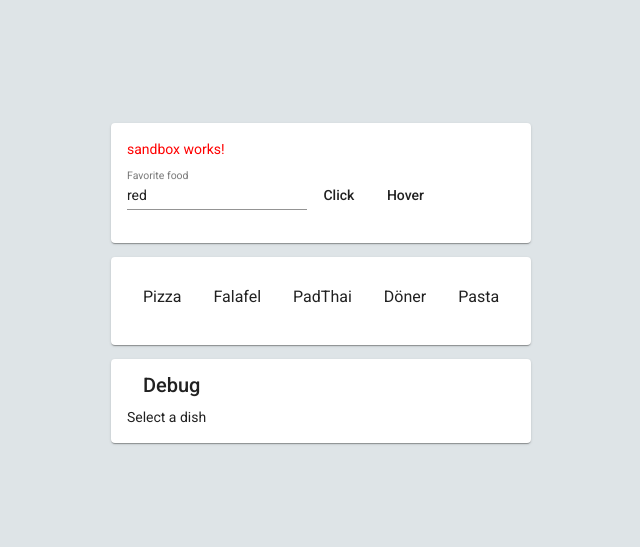
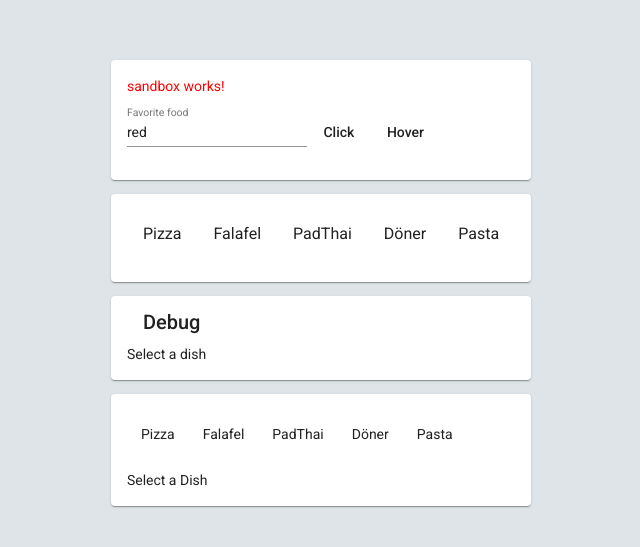
Before and after one commit to CivanErbay/FlatMatezAngular, an Angular app: page /sandbox in a window 1280 px wide. Shown: the part 117-664 px from the top of the page, without its empty margins (319-959 px from the left). Built offline with nearby package versions, Linux system fonts and the light colour scheme.

Commit message:
Add Event Handler and if Else - Construction

```diff
--- a/src/app/ingredients/ingredients.component.html
+++ b/src/app/ingredients/ingredients.component.html
@@ -1 +1,14 @@
-<p>ingredients works!</p>
+<mat-card style="margin-top: 1em;" >
+    <div style="display: flex; ">
+<p style="padding: 1em" *ngFor="let item of ingredients" (click)="dishHandler(item)">
+  {{ item.dish }}
+</p>
+</div>
+
+<p *ngIf="selectedDish, else elseBlock">
+  {{ selectedDish.dish }} contains {{ selectedDish.ingOne }} and
+  {{ selectedDish.ingTwo }} and {{ selectedDish.ingThree }}. It takes
+  {{ selectedDish.duration }} minutes of Preperation
+</p>
+<ng-template #elseBlock> Select a Dish </ng-template>
+</mat-card>
--- a/src/app/ingredients/ingredients.component.ts
+++ b/src/app/ingredients/ingredients.component.ts
@@ -3,47 +3,66 @@ import { Component, OnInit } from '@angular/core';
 @Component({
   selector: 'app-ingredients',
   templateUrl: './ingredients.component.html',
-  styleUrls: ['./ingredients.component.scss']
+  styleUrls: ['./ingredients.component.scss'],
 })
 export class IngredientsComponent implements OnInit {
+  selectedDish: {
+    dish: string;
+    ingOne: string;
+    ingTwo: string;
+    ingThree: string;
+    duration: number;
+    favourite: boolean;
+  };
 
-ingredients =
-[
-  { dish: "Pizza",
-    ingOne: "Dough",
-    ingTwo: "Cheese",
-    ingThree: "Tomato",
+  ingredients = [
+    {
+      dish: 'Pizza',
+      ingOne: 'Dough',
+      ingTwo: 'Cheese',
+      ingThree: 'Tomato',
       duration: 15,
-    favourite: true
-},{ dish: "Falafel",
-    ingOne: "Chickpeas",
-    ingTwo: "Bread",
-    ingThree: "Herbs",
+      favourite: true,
+    },
+    {
+      dish: 'Falafel',
+      ingOne: 'Chickpeas',
+      ingTwo: 'Bread',
+      ingThree: 'Herbs',
       duration: 4,
-    favourite: true
-},{ dish: "PadThai",
-    ingOne: "Noodels",
-    ingTwo: "Peanuts",
-    ingThree: "Chicken",
+      favourite: true,
+    },
+    {
+      dish: 'PadThai',
+      ingOne: 'Noodels',
+      ingTwo: 'Peanuts',
+      ingThree: 'Chicken',
       duration: 10,
-    favourite: true
-},{ dish: "Döner",
-    ingOne: "Bread",
-    ingTwo: "Meet",
-    ingThree: "Salad",
+      favourite: true,
+    },
+    {
+      dish: 'Döner',
+      ingOne: 'Bread',
+      ingTwo: 'Meet',
+      ingThree: 'Salad',
       duration: 3,
-    favourite: false
-},{ dish: "Pasta",
-    ingOne: "Noodels",
-    ingTwo: "Oil",
-    ingThree: "Tomato",
+      favourite: false,
+    },
+    {
+      dish: 'Pasta',
+      ingOne: 'Noodels',
+      ingTwo: 'Oil',
+      ingThree: 'Tomato',
       duration: 15,
-    favourite: false
+      favourite: false,
     },
-]
+  ];
 
-  constructor() { }
-  ngOnInit(): void {
+  constructor() {}
+  ngOnInit(): void {}
+
+  dishHandler(dish: any) {
+    this.selectedDish = dish;
+    console.log(this.selectedDish)
   }
-
 }
--- a/src/app/sandbox/sandbox.component.html
+++ b/src/app/sandbox/sandbox.component.html
@@ -36,3 +36,5 @@
         <ng-template #elseBlocc>Select a dish</ng-template>
     </mat-card-content>
 </mat-card>
+
+<app-ingredients></app-ingredients>
```
Lines whose indentation alone changed are shown as unchanged.
